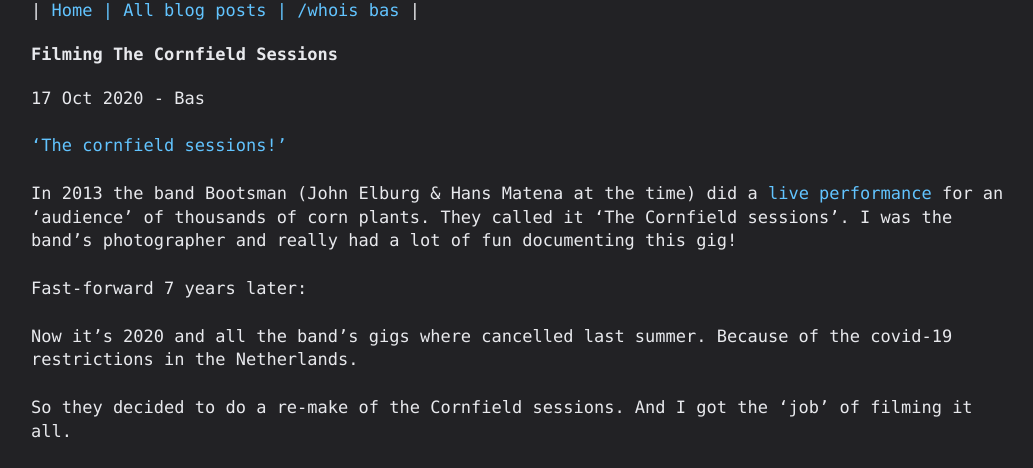
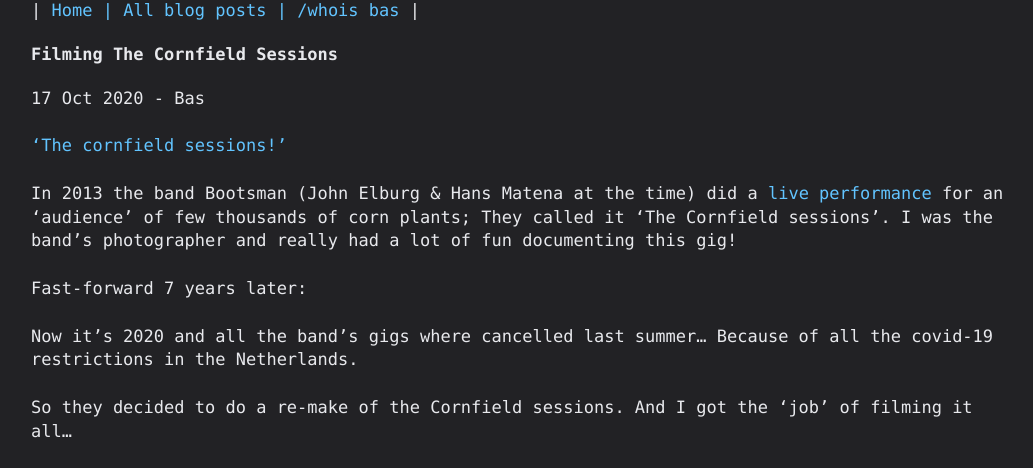
Before and after one commit to basdds/basdds.github.io, a Jekyll site: the page built from _posts/2020-10-17-Filming-the-cornfield-sessions.md, in a window 1280 px wide. Shown: the top 468 px of the page, without its empty margins (119-1152 px from the left). Built offline with Jekyll 4.4.1, drawn with Linux system fonts in a browser that asks for light colours; some of the changed lines change nothing that is shown; some of the changed text lies outside the part shown; grey boxes are pictures that could not be loaded.

Commit message:
site update

```diff
--- a/_posts/2020-10-17-Filming-the-cornfield-sessions.md
+++ b/_posts/2020-10-17-Filming-the-cornfield-sessions.md
@@ -5,15 +5,20 @@
 ['The cornfield sessions!'](https://www.youtube.com/playlist?list=PLb7l-J_gLXsRTuWGM5F99laOdJZaoZIWs){:target="_blank"}
 
 In 2013 the band Bootsman (John Elburg & Hans Matena at the time) did a [live performance](https://www.gelderlander.nl/achterhoek/bootsman-en-the-cornfield-sessions~a17f0f5d/){:target="_blank"}
-for an 'audience' of thousands of corn plants. They called it 'The Cornfield sessions'. I was the band's photographer and really had a lot of fun documenting this gig!
+for an 'audience' of few thousands of corn plants; They called it 'The Cornfield sessions'. I was the band's photographer and really had a lot of fun documenting this gig!
 
 Fast-forward 7 years later:
 
-Now it's 2020 and all the band's gigs where cancelled last summer. Because of the covid-19 restrictions in the Netherlands.
+Now it's 2020 and all the band's gigs where cancelled last summer... Because of all the covid-19 restrictions in the Netherlands.
 
-So they decided to do a re-make of the Cornfield sessions. And I got the 'job' of filming it all.
+So they decided to do a re-make of the Cornfield sessions. And I got the 'job' of filming it all...
 
 <iframe width="560" height="315" src="https://www.youtube.com/embed/videoseries?list=PLb7l-J_gLXsRTuWGM5F99laOdJZaoZIWs" frameborder="0" allow="accelerometer; autoplay; clipboard-write; encrypted-media; gyroscope; picture-in-picture" allowfullscreen></iframe>
+
+My photography hobby has shifted to doing video productions the last couple of years.
+
+
+
 
 The band members have changed over the years. Anno 2020 Bootsman is:
 
@@ -24,3 +29,5 @@
 Luc Poels (guitar, backing vocals)
 
 Sascha Hartmann (percussion)
+
+Credits for the awesome drone footage goed to [@PaulvanDruten!](http://paulvandruten.nl/){:target="_blank"}
```
